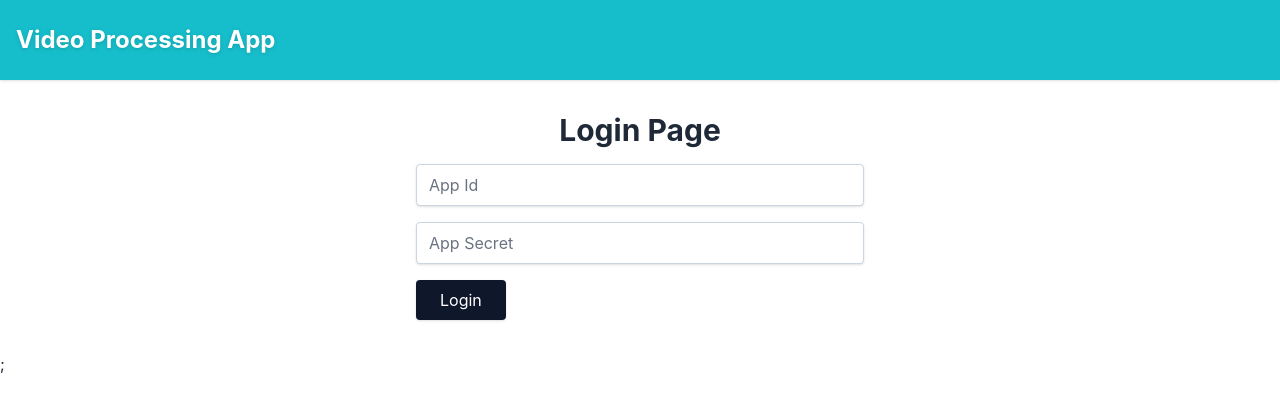
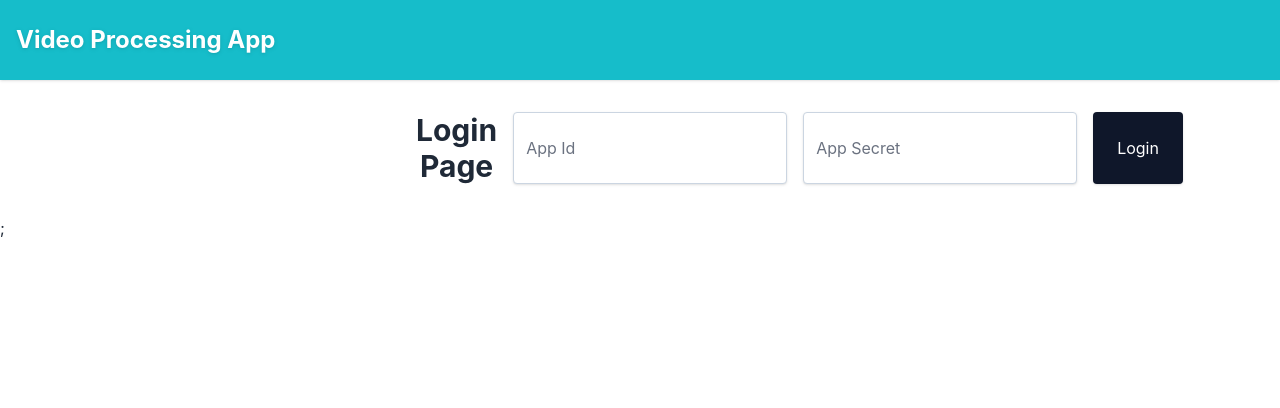
Before and after one commit to mfundoshabalala/video-processing-app, a Next.js app: page / in a window 1280 px wide. Shown: the top 408 px of the page. Built offline with nearby package versions, Linux system fonts and the light colour scheme; what hooks would draw is missing.

Commit message:
flexbox component update

```diff
--- a/components/FlexBox.tsx
+++ b/components/FlexBox.tsx
@@ -4,7 +4,7 @@ type FlexBoxInterface = React.FunctionComponent<{
 }>;
 
 const FlexBox: FlexBoxInterface = ({ children, className }) => {
-	return <div className={`flex flex-col gap-4 ${className}`}>{children}</div>;
+	return <div className={`flex gap-4 ${className}`}>{children}</div>;
 };
 
 export default FlexBox;
```
